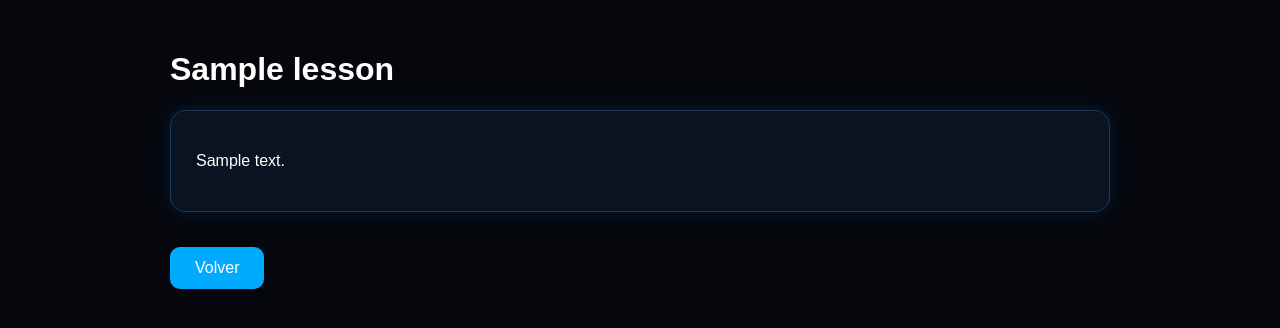
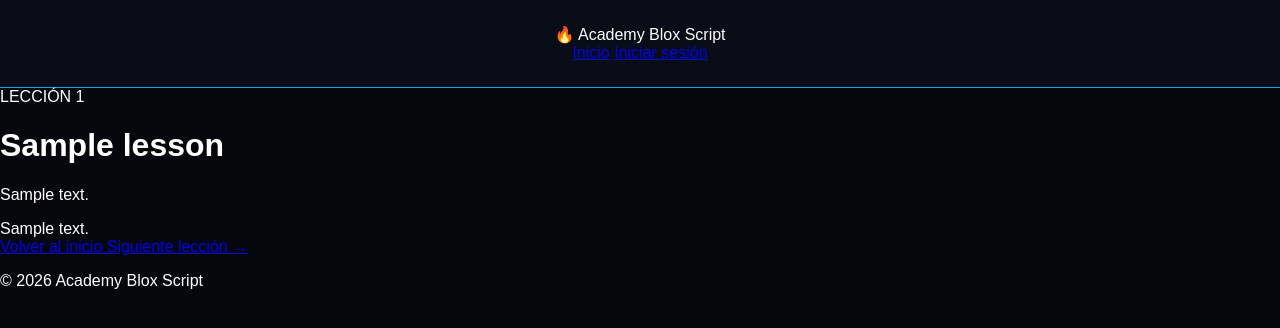
Before and after one commit to jaumecapopalacios-gif/academy-blox-script, a Python web app: template templates/lesson.html in a window 1280 px wide. Shown: the top 328 px of the page. Run offline with Jinja, Linux system fonts and the light colour scheme; the template is opened without the code that fills it: most values are stand-ins (such as "Sample title", 1, 10 or a date in 2020).

Commit message:
Update lesson.html

```diff
--- a/templates/lesson.html
+++ b/templates/lesson.html
@@ -1,43 +1,115 @@
 <!DOCTYPE html>
+<html lang="es">
+<head>
+    <meta charset="UTF-8">
+    <meta name="viewport" content="width=device-width, initial-scale=1.0">
 
-<html>
+    <title>{{ lesson.title }} - Academy Blox Script</title>
 
-<head>
-
-<link rel="stylesheet" href="{{url_for('static',filename='style.css')}}">
-
+    <link rel="stylesheet" href="{{ url_for('static', filename='style.css') }}">
 </head>
-
 
 <body>
 
+    <header class="navbar">
+        <div class="logo">
+            🔥 Academy Blox Script
+        </div>
 
-<div class="container">
+        <nav>
+            <a href="{{ url_for('index') }}">Inicio</a>
+
+            {% if session.get('username') %}
+                <a href="{{ url_for('logout') }}">Cerrar sesión</a>
+            {% else %}
+                <a href="{{ url_for('login') }}">Iniciar sesión</a>
+            {% endif %}
+        </nav>
+    </header>
 
 
-<h1>
-{{lesson.title}}
-</h1>
+    <main class="lesson-container">
+
+        <div class="lesson-card">
+
+            <div class="lesson-header">
+
+                <span class="lesson-number">
+                    LECCIÓN {{ lesson.id }}
+                </span>
+
+                <h1>{{ lesson.title }}</h1>
+
+            </div>
 
 
-<div class="card">
+            <div class="lesson-content">
 
-<p>
-{{lesson.content}}
-</p>
+                {% if lesson.description %}
+                    <p class="lesson-description">
+                        {{ lesson.description }}
+                    </p>
+                {% endif %}
 
 
-</div>
+                {% if lesson.content %}
+
+                    <div class="content">
+                        {{ lesson.content | safe }}
+                    </div>
+
+                {% else %}
+
+                    <p>
+                        Esta lección todavía no tiene contenido.
+                    </p>
+
+                {% endif %}
+
+            </div>
 
 
-<a class="button" href="/">
-Volver
-</a>
+            <div class="lesson-actions">
+
+                {% if lesson.id > 1 %}
+
+                    <a
+                        href="{{ url_for('lesson', id=lesson.id - 1) }}"
+                        class="btn secondary"
+                    >
+                        ← Lección anterior
+                    </a>
+
+                {% endif %}
 
 
-</div>
+                <a
+                    href="{{ url_for('index') }}"
+                    class="btn"
+                >
+                    Volver al inicio
+                </a>
 
 
+                <a
+                    href="{{ url_for('lesson', id=lesson.id + 1) }}"
+                    class="btn"
+                >
+                    Siguiente lección →
+                </a>
+
+            </div>
+
+        </div>
+
+    </main>
+
+
+    <footer>
+        <p>
+            © 2026 Academy Blox Script
+        </p>
+    </footer>
+
 </body>
-
 </html>
```
